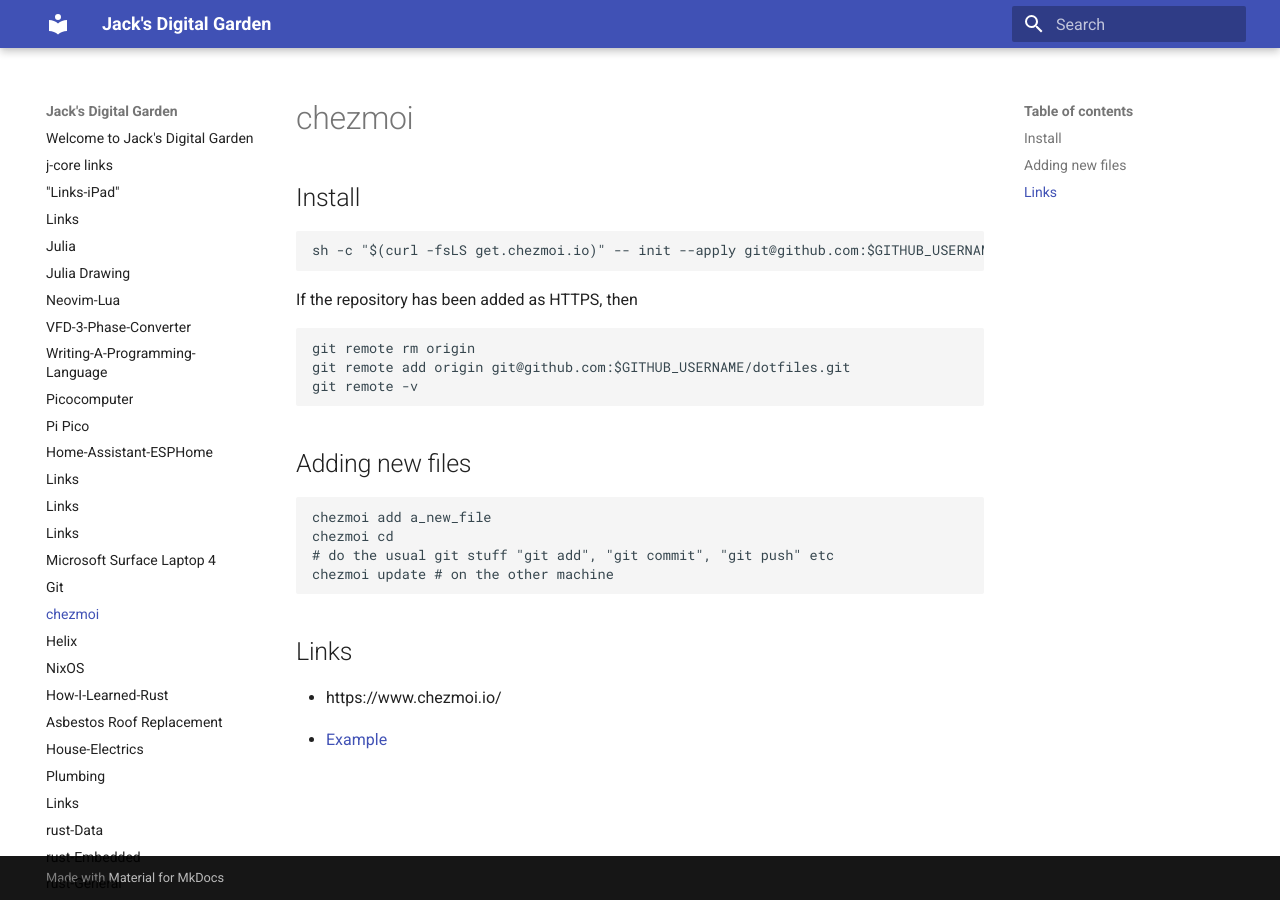
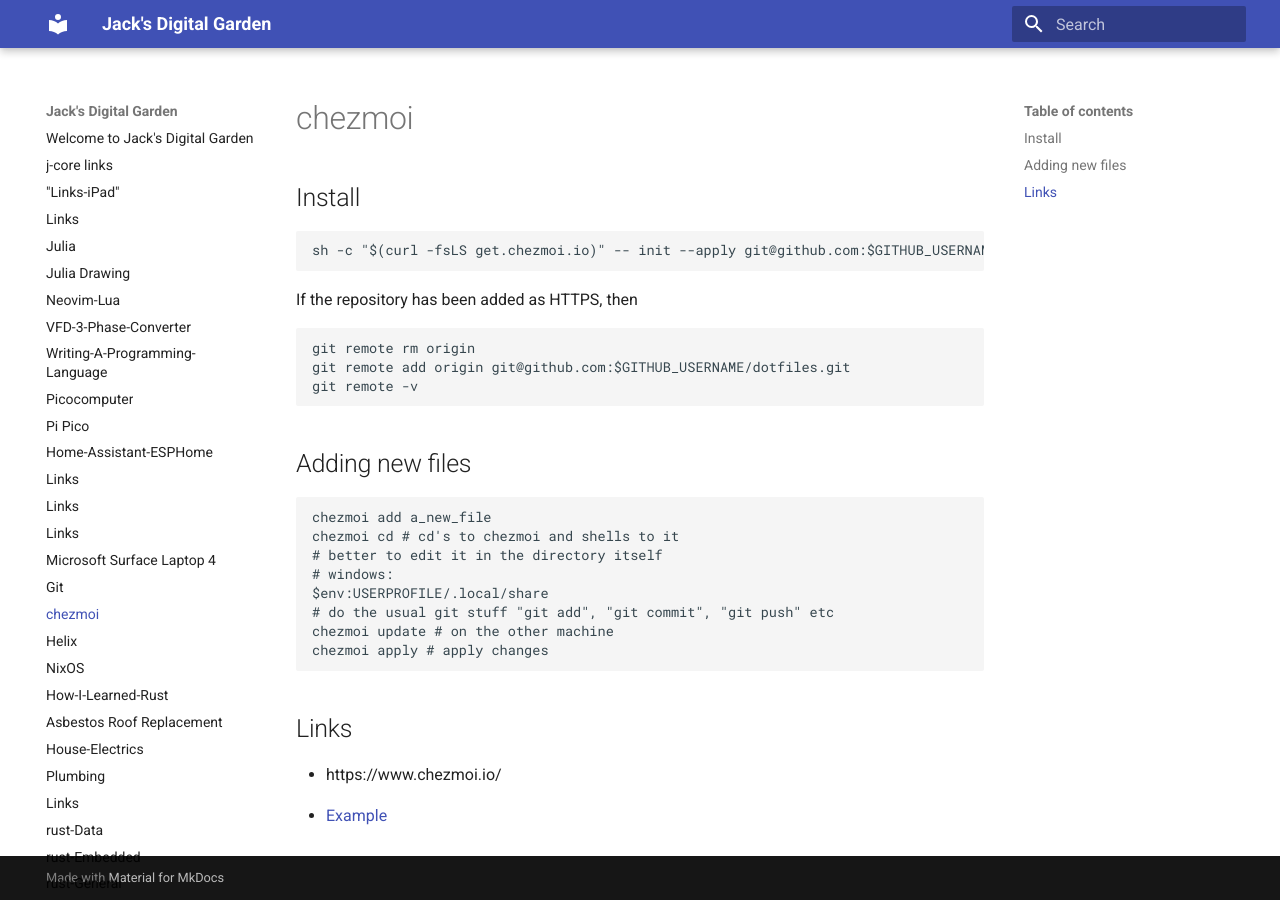
Before and after one commit to jchidley/mkdocs-material-test, an MkDocs documentation site: the page built from docs/2024-02-12-chezmoi.md, in a window 1280 px wide. Built offline with MkDocs 1.6.1 and Material for MkDocs 9.7.7, drawn with Linux system fonts in a browser that asks for light colours.

Commit message:
added chezmoi directory on windows

````diff
--- a/docs/2024-02-12-chezmoi.md
+++ b/docs/2024-02-12-chezmoi.md
@@ -24,9 +24,13 @@
 
 ```bash
 chezmoi add a_new_file
-chezmoi cd
+chezmoi cd # cd's to chezmoi and shells to it
+# better to edit it in the directory itself
+# windows:
+$env:USERPROFILE/.local/share
 # do the usual git stuff "git add", "git commit", "git push" etc
 chezmoi update # on the other machine
+chezmoi apply # apply changes
 ```
 
 ## Links
````
